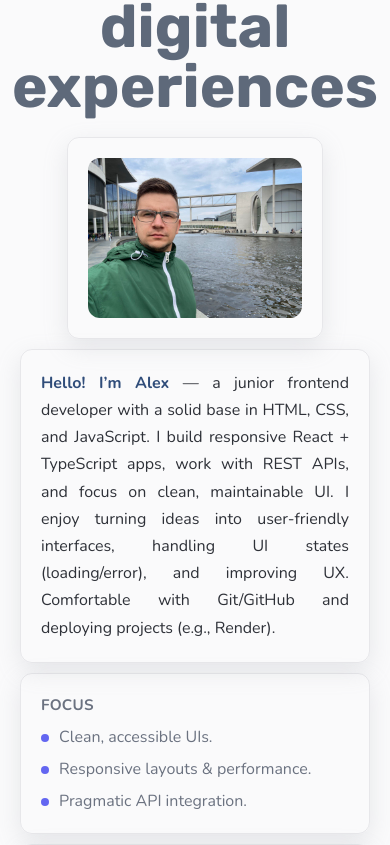
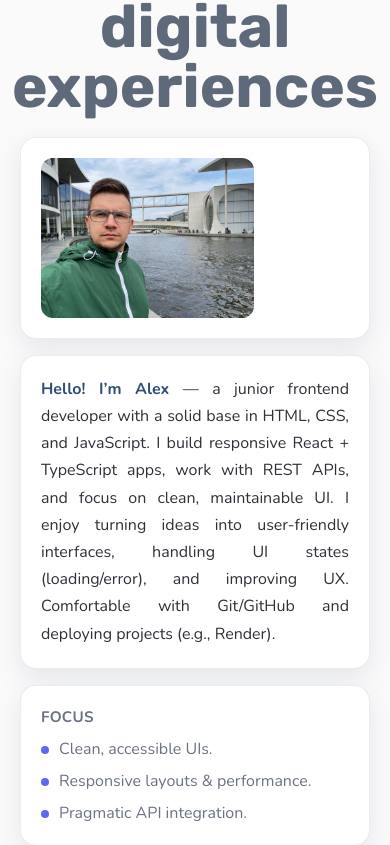
Before and after one commit to sashagutman/portfolio, a React (Vite) app: page / in a window 390 px wide. Shown: the part 3839-4684 px from the top of the page. Built offline with nearby package versions, Linux system fonts and the light colour scheme.

Commit message:
fix style about me card

```diff
--- a/src/components/AboutMe.tsx
+++ b/src/components/AboutMe.tsx
@@ -49,7 +49,7 @@ const AboutMe: FunctionComponent<AboutMeProps> = () => {
 
             {/* Текст-интро */}
             <motion.div
-              className="about__group"
+              className="about__group about-summery"
               {...fadeInRight} // справа → в центр
             >
               <p className="description about__description about__intro">
--- a/src/styles/about-me.css
+++ b/src/styles/about-me.css
@@ -9,6 +9,7 @@
 
 .about__description{
   text-align: justify;
+  max-width: 100%;
 }
 
 .about__description span{
@@ -25,24 +26,29 @@
 .about__meta {
   margin-top: clamp(1.25rem, 3.5vw, 2rem);
   display: flex;
-  gap: 10px;
   flex-wrap: wrap;
-  justify-content: space-around;
+  gap: 16px;
+  justify-content: center;
 }
 
 .about__group {
   border: 1px solid rgba(17,24,39,0.08);
   padding: 20px;
-  border-radius: 12px;
+  border-radius: 16px;
   box-shadow: rgba(149, 157, 165, 0.2) 0px 8px 24px;
+  background: #fff;
 }
 
-.about__focus{
-    flex: 1 1 300px;
+.about__img {
+  flex: 0 1 160px;
 }
 
-.about__tech{
-    flex: 1 1 150px;
+.about-summery {
+  flex: 1 1 calc(100% - 276px);
+}
+
+.about__focus {
+  align-self: flex-end;
 }
 
 .about__meta-title {
@@ -110,3 +116,16 @@
 .about__btn-icon{
   margin-left: 10px;
 }
+
+@media (max-width: 768px) {
+  .about__meta {
+    flex-direction: column;
+  }
+
+  .about__focus,
+  .about__tech,
+  .about-summery {
+    flex: 1 1 100%;
+    width: 100%;
+  }
+}
```
